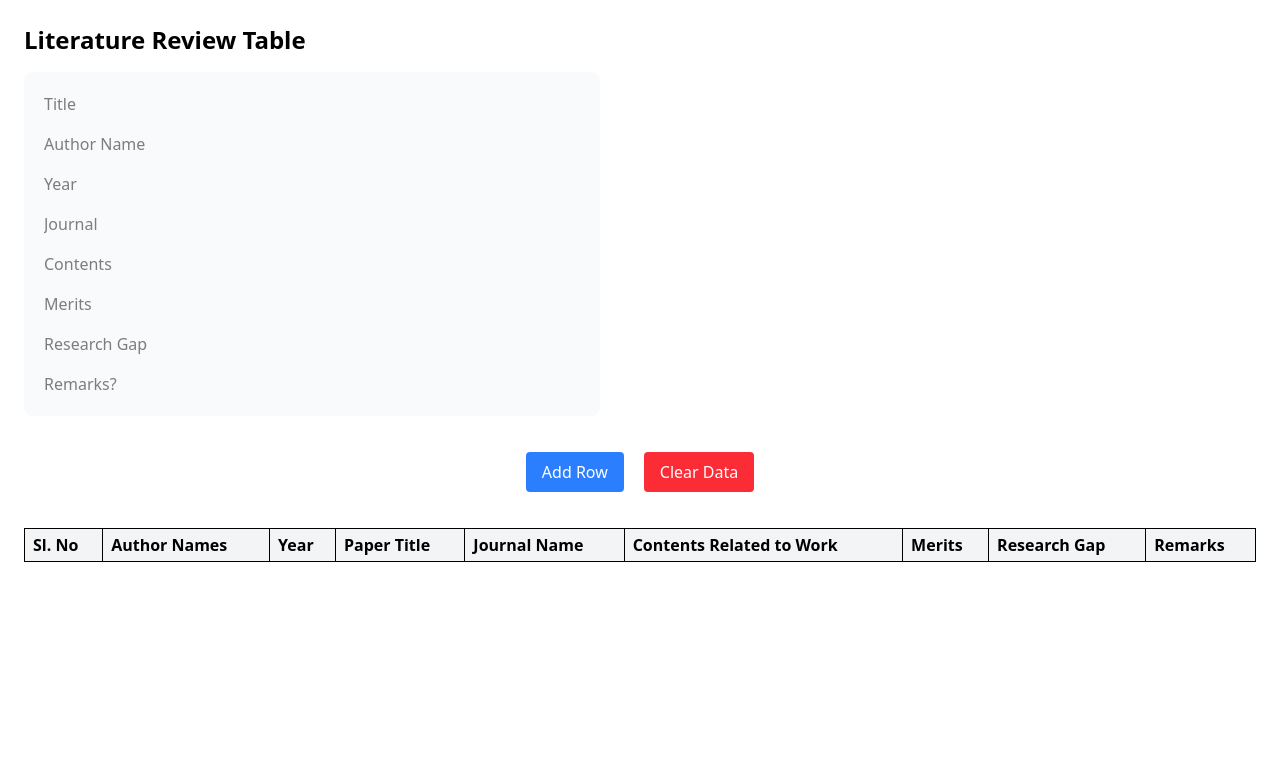
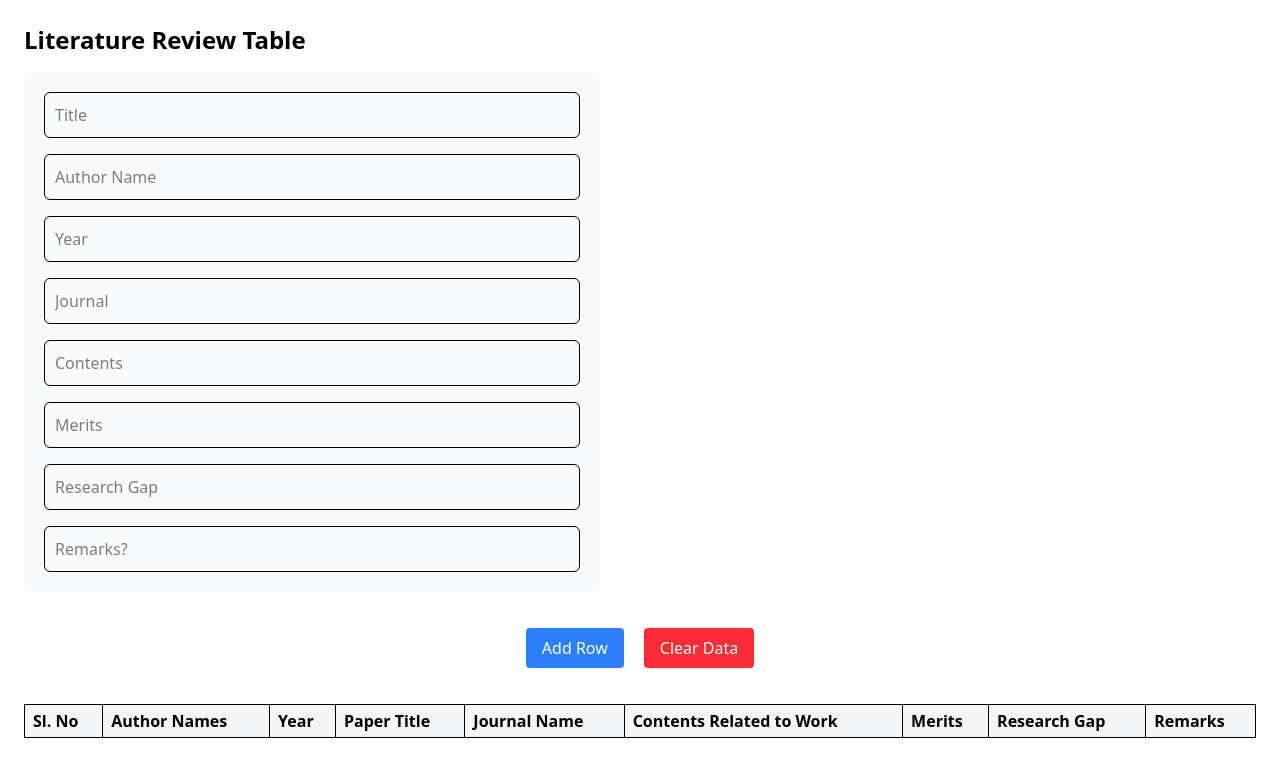
Before and after one commit to F7Z7/IEEE-XTREME-ROADMAP, a React (Vite) app: page / in a window 1280 px wide. Shown: the top 776 px of the page. Built offline with nearby package versions, Linux system fonts and the light colour scheme.

Commit message:
styling updation

```diff
--- a/src/Components/Table.tsx
+++ b/src/Components/Table.tsx
@@ -57,7 +57,7 @@ const TablePage: React.FC = () => {
             {/* Form */}
             <div className="flex flex-col gap-4 w-full max-w-xl backdrop-blur-2xl mb-6 p-4 bg-gray-50 rounded-lg p-5 ">
                 <input name="paperTitle" placeholder="Title" value={form.paperTitle} onChange={handleChange}
-                       className="defaultStyle"/>
+                       className="defaultStyle "/>
                 <input name="authorNames" placeholder="Author Name" value={form.authorNames} onChange={handleChange}
                        className="defaultStyle"/>
                 <input name="year" placeholder="Year" value={form.year} onChange={handleChange}
--- a/src/index.css
+++ b/src/index.css
@@ -1,8 +1,7 @@
 @import "tailwindcss";
 
-.defualtStyle{
-    padding: 0.5rem 0.75rem;
-    border: 1px solid #d1d5db; /* Tailwind's default border color (gray-300) */
-    border-radius: 0.375rem; /* rounded-md */
-    outline: none;
+.defaultStyle {
+    padding: 10px;
+    border: 1px solid #000;
+    border-radius: 0.375rem;
 }
```
